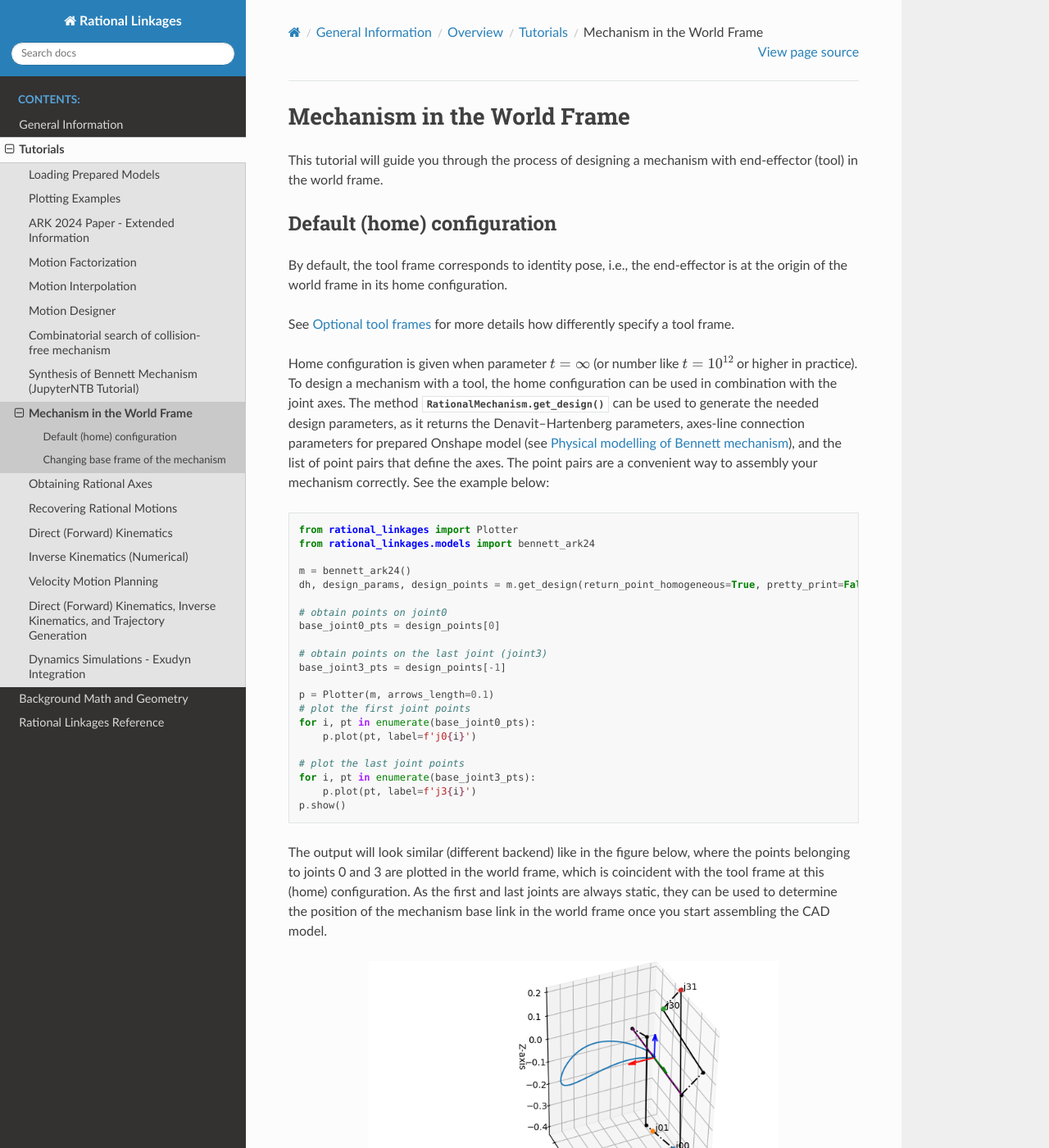
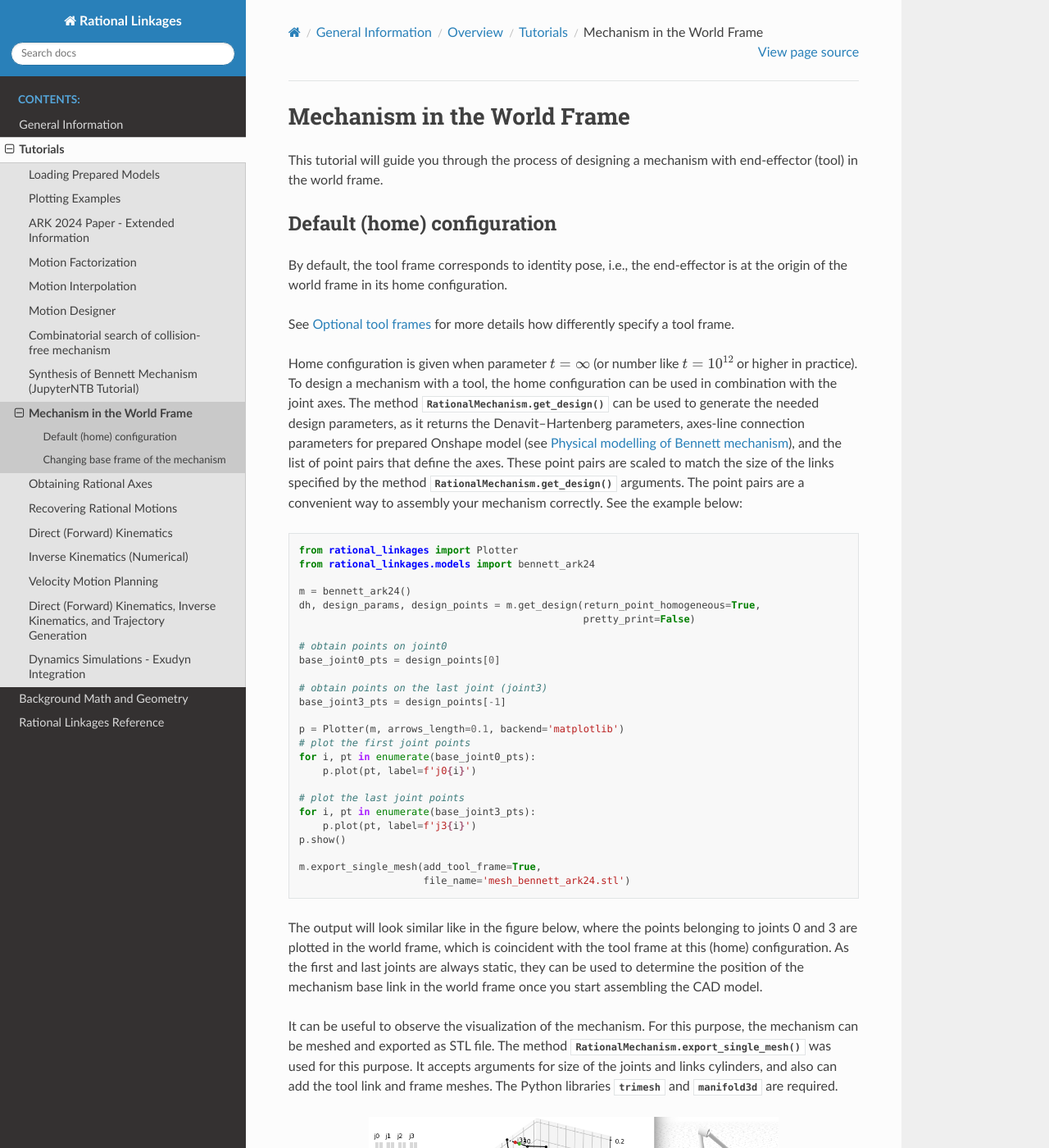
Before and after one commit to hucik14/rational-linkages, a Sphinx documentation site: the page built from docs/source/tutorials/mechanism_with_tool.rst, in a window 1280 px wide and 1400 px high. Shown: the whole window at 82% size. Built offline with Sphinx 7.4.7 and the Read the Docs theme 3.1.0, drawn with Linux system fonts in a browser that asks for light colours.

Commit message:
docs updated with STL description
Changelog: added

```diff
--- a/docs/source/tutorials/mechanism_with_tool.rst
+++ b/docs/source/tutorials/mechanism_with_tool.rst
@@ -17,7 +17,9 @@ Home configuration is given when parameter :math:`t=\infty` (or number like :mat
 To design a mechanism with a tool, the home configuration can be used in combination with the joint axes. The method
 :meth:`.RationalMechanism.get_design()` can be used to generate the needed design parameters, as it returns
 the Denavit--Hartenberg parameters, axes-line connection parameters for prepared Onshape model (see
-:ref:`physical_modeling`), and the list of point pairs that define the axes. The point pairs are a convenient way
+:ref:`physical_modeling`), and the list of point pairs that define the axes. These point pairs are scaled
+to match the size of the links specified by the method :meth:`.RationalMechanism.get_design()` arguments.
+The point pairs are a convenient way
 to assembly your mechanism correctly. See the example below:
 
 .. testcode:: [assembling-mechanism-with-tool]
@@ -26,7 +28,8 @@ to assembly your mechanism correctly. See the example below:
     from rational_linkages.models import bennett_ark24
 
     m = bennett_ark24()
-    dh, design_params, design_points = m.get_design(return_point_homogeneous=True, pretty_print=False)
+    dh, design_params, design_points = m.get_design(return_point_homogeneous=True,
+                                                    pretty_print=False)
 
     # obtain points on joint0
     base_joint0_pts = design_points[0]
@@ -34,7 +37,7 @@ to assembly your mechanism correctly. See the example below:
     # obtain points on the last joint (joint3)
     base_joint3_pts = design_points[-1]
 
-    p = Plotter(m, arrows_length=0.1)
+    p = Plotter(m, arrows_length=0.1, backend='matplotlib')
     # plot the first joint points
     for i, pt in enumerate(base_joint0_pts):
         p.plot(pt, label=f'j0{i}')
@@ -44,23 +47,32 @@ to assembly your mechanism correctly. See the example below:
         p.plot(pt, label=f'j3{i}')
     p.show()
 
+    m.export_single_mesh(add_tool_frame=True,
+                         file_name='mesh_bennett_ark24.stl')
+
+
 
 .. testcleanup:: [assembling-mechanism-with-tool]
 
         del Plotter, bennett_ark24, m, dh, design_params, design_points, p, base_joint0_pts, base_joint3_pts, i, pt
 
 
-The output will look similar (different backend) like in the figure below, where the points belonging
+The output will look similar like in the figure below, where the points belonging
 to joints 0 and 3  are plotted
 in the world frame, which is coincident with the tool frame at this (home) configuration. As the first and last
 joints are always static, they can be used to determine the position of the mechanism base link in the world frame
 once you start assembling the CAD model.
 
+It can be useful to observe the visualization of the mechanism. For this purpose, the mechanism
+can be meshed and exported as STL file. The method :meth:`.RationalMechanism.export_single_mesh()`
+was used for this purpose. It accepts arguments for size of the joints and links cylinders, and also can
+add the tool link and frame meshes. The Python libraries :mod:`trimesh` and :mod:`manifold3d` are
+required.
+
 .. figure:: figures/pts_on_axes.png
     :width: 500 px
     :align: center
-    :alt: Assembling mechanism with tool
-
+    :alt: Assembling mechanism with tool (left); corresponding generated STL mesh (right)
 
 See the following figure describing how the related attributes of the :class:`.RationalMechanism` class are
 programmed in the background. The reason for this implementation is that the mechanisms can have more than 4 joints,
@@ -78,7 +90,6 @@ a polyline that connects the physical realization of the joint-link segments. Fo
 as base link is :math:`\mathbf{l}_{00}`, first joint of right factorization is :math:`\mathbf{j}_{00}`, while
 the first joint of the left factorization is :math:`\mathbf{j}_{10}`, etc. The last link is :math:`\mathbf{l}_{12}`.
 
-
 Changing base frame of the mechanism
 ^^^^^^^^^^^^^^^^^^^^^^^^^^^^^^^^^^^^
 
```
Also changed, not shown: docs/source/tutorials/figures/pts_on_axes.png.
